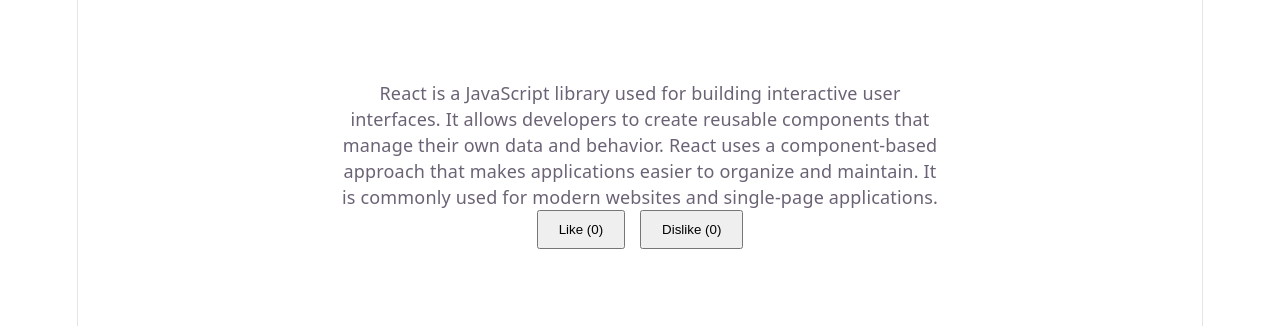
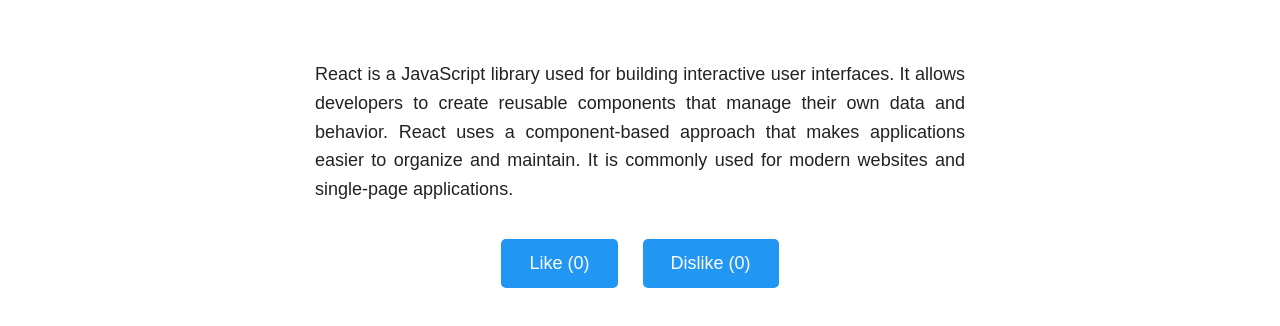
Before and after one commit to acekun12345/conference-expense-planner, a React (Vite) app: page / in a window 1280 px wide. Shown: the top 326 px of the page. Built offline with nearby package versions, Linux system fonts and the light colour scheme.

Commit message:
Add styling for content rating interface

```diff
--- a/src/ContentRating.css
+++ b/src/ContentRating.css
@@ -1,17 +1,39 @@
 .content-rating {
-  max-width: 600px;
-  margin: 50px auto;
-  padding: 30px;
-  text-align: center;
+  width: 650px;
+  max-width: 90%;
+  margin: 60px auto;
+  font-family: Arial, Helvetica, sans-serif;
+}
+
+.content-rating p {
+  font-size: 18px;
+  line-height: 1.6;
+  text-align: justify;
+  color: #222;
+  margin-bottom: 35px;
 }
 
 .rating-buttons {
   display: flex;
   justify-content: center;
-  gap: 15px;
+  gap: 25px;
 }
 
 .rating-buttons button {
-  padding: 10px 20px;
+  border: none;
+  border-radius: 5px;
+  padding: 14px 28px;
+  font-size: 18px;
+  color: white;
+  background-color: #2196f3;
   cursor: pointer;
+  transition: background-color 0.2s ease;
 }
+
+.rating-buttons button:hover {
+  background-color: #1976d2;
+}
+
+.rating-buttons button:active {
+  transform: scale(0.98);
+}
--- a/src/index.css
+++ b/src/index.css
@@ -1,111 +1,9 @@
-:root {
-  --text: #6b6375;
-  --text-h: #08060d;
-  --bg: #fff;
-  --border: #e5e4e7;
-  --code-bg: #f4f3ec;
-  --accent: #aa3bff;
-  --accent-bg: rgba(170, 59, 255, 0.1);
-  --accent-border: rgba(170, 59, 255, 0.5);
-  --social-bg: rgba(244, 243, 236, 0.5);
-  --shadow:
-    rgba(0, 0, 0, 0.1) 0 10px 15px -3px, rgba(0, 0, 0, 0.05) 0 4px 6px -2px;
-
-  --sans: system-ui, 'Segoe UI', Roboto, sans-serif;
-  --heading: system-ui, 'Segoe UI', Roboto, sans-serif;
-  --mono: ui-monospace, Consolas, monospace;
-
-  font: 18px/145% var(--sans);
-  letter-spacing: 0.18px;
-  color-scheme: light dark;
-  color: var(--text);
-  background: var(--bg);
-  font-synthesis: none;
-  text-rendering: optimizeLegibility;
-  -webkit-font-smoothing: antialiased;
-  -moz-osx-font-smoothing: grayscale;
-
-  @media (max-width: 1024px) {
-    font-size: 16px;
-  }
-}
-
-@media (prefers-color-scheme: dark) {
-  :root {
-    --text: #9ca3af;
-    --text-h: #f3f4f6;
-    --bg: #16171d;
-    --border: #2e303a;
-    --code-bg: #1f2028;
-    --accent: #c084fc;
-    --accent-bg: rgba(192, 132, 252, 0.15);
-    --accent-border: rgba(192, 132, 252, 0.5);
-    --social-bg: rgba(47, 48, 58, 0.5);
-    --shadow:
-      rgba(0, 0, 0, 0.4) 0 10px 15px -3px, rgba(0, 0, 0, 0.25) 0 4px 6px -2px;
-  }
-
-  #social .button-icon {
-    filter: invert(1) brightness(2);
-  }
+* {
+  box-sizing: border-box;
 }
 
 body {
   margin: 0;
+  background-color: white;
+  font-family: Arial, Helvetica, sans-serif;
 }
-
-#root {
-  width: 1126px;
-  max-width: 100%;
-  margin: 0 auto;
-  text-align: center;
-  border-inline: 1px solid var(--border);
-  min-height: 100svh;
-  display: flex;
-  flex-direction: column;
-  box-sizing: border-box;
-}
-
-h1,
-h2 {
-  font-family: var(--heading);
-  font-weight: 500;
-  color: var(--text-h);
-}
-
-h1 {
-  font-size: 56px;
-  letter-spacing: -1.68px;
-  margin: 32px 0;
-  @media (max-width: 1024px) {
-    font-size: 36px;
-    margin: 20px 0;
-  }
-}
-h2 {
-  font-size: 24px;
-  line-height: 118%;
-  letter-spacing: -0.24px;
-  margin: 0 0 8px;
-  @media (max-width: 1024px) {
-    font-size: 20px;
-  }
-}
-p {
-  margin: 0;
-}
-
-code,
-.counter {
-  font-family: var(--mono);
-  display: inline-flex;
-  border-radius: 4px;
-  color: var(--text-h);
-}
-
-code {
-  font-size: 15px;
-  line-height: 135%;
-  padding: 4px 8px;
-  background: var(--code-bg);
-}
```
